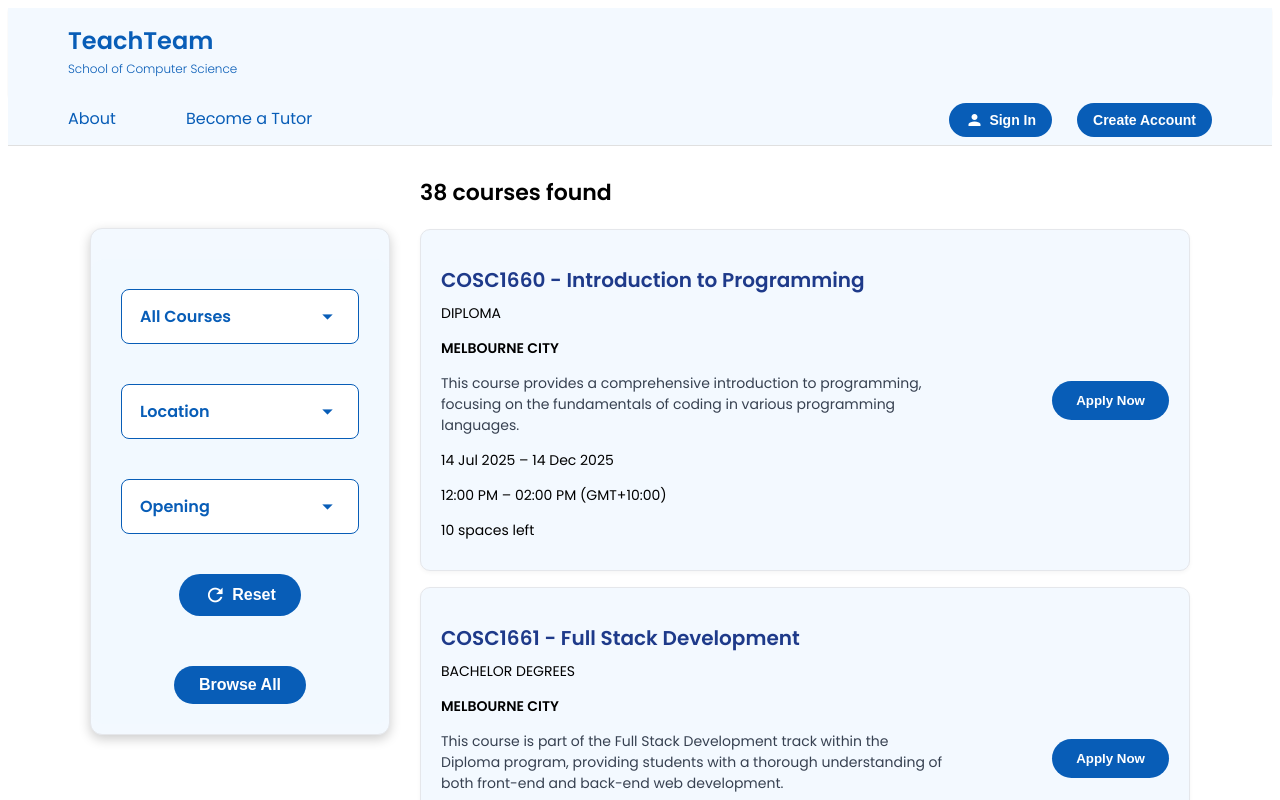
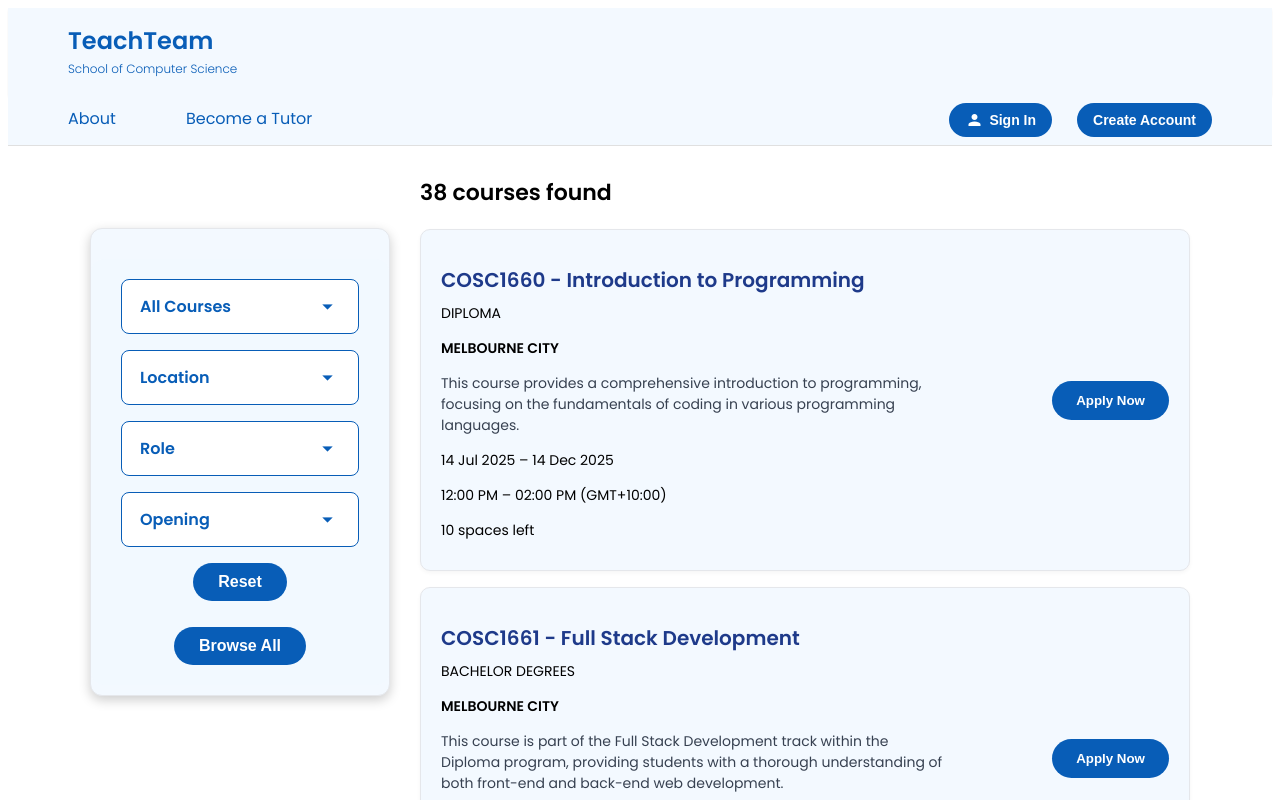
Before and after one commit to joviedev/TeachingTeam_Typescript, a React (Create React App) app: page /browse-all in a window 1280 px wide. Shown: the top 800 px of the page. Built offline with nearby package versions, Linux system fonts and the light colour scheme.

Commit message:
filter bar fixing + add role as requiremnet

```diff
--- a/src/FixedComponent/SearchFilterBar.tsx
+++ b/src/FixedComponent/SearchFilterBar.tsx
@@ -1,6 +1,6 @@
 import React from 'react';
+import { useNavigate } from 'react-router-dom';
 import CustomDropdown from './CustomDropdown';
-import { useNavigate } from 'react-router-dom';
 
 interface Option {
   value: string;
@@ -14,9 +14,12 @@ interface Props {
   setSelectedLocation: (value: string) => void;
   selectedOpening: string;
   setSelectedOpening: (value: string) => void;
+  selectedRole: string;
+  setSelectedRole: (value: string) => void;
   mode?: 'search' | 'reset';
   onSearch?: () => void;
   onReset?: () => void;
+  layout?: 'row' | 'column';
 }
 
 const courseOptions: Option[] = [
@@ -34,6 +37,12 @@ const locationOptions: Option[] = [
   { value: 'Online', label: 'Online' },
 ];
 
+const roleOptions: Option[] = [
+  { value: '', label: 'Role' },
+  { value: 'Tutor', label: 'Tutor' },
+  { value: 'Lab-Assistant', label: 'Lab-Assistant' },
+];
+
 const openingOptions: Option[] = [
   { value: '', label: 'Opening' },
   { value: 'Apply Now', label: 'Apply Now' },
@@ -49,20 +58,37 @@ const SearchFilterBar: React.FC<Props> = ({
   setSelectedLocation,
   selectedOpening,
   setSelectedOpening,
+  selectedRole,
+  setSelectedRole,
   onSearch,
+  onReset,
   mode,
-  onReset
+  layout = 'column', // ⭐ default = column for sidebar
 }) => {
-
   const navigate = useNavigate();
+  const isColumn = layout === 'column';
 
   return (
-    <div style={styles.searchBar}>
+    <div
+      style={{
+        ...styles.searchBar,
+        flexDirection: isColumn ? 'column' : 'row',
+        maxWidth: isColumn ? '350px' : '1100px',
+        gap: isColumn ? '16px' : '20px',
+        alignItems: 'center',
+        justifyContent: 'center',
+        flexWrap: 'wrap',
+      }}
+    >
+      {/* All Dropdowns + Search/Reset button together */}
       <div style={styles.selectWrapper}>
         <CustomDropdown value={selectedCourse} onChange={setSelectedCourse} options={courseOptions} />
       </div>
       <div style={styles.selectWrapper}>
         <CustomDropdown value={selectedLocation} onChange={setSelectedLocation} options={locationOptions} />
+      </div>
+      <div style={styles.selectWrapper}>
+        <CustomDropdown value={selectedRole} onChange={setSelectedRole} options={roleOptions} />
       </div>
       <div style={styles.selectWrapper}>
         <CustomDropdown value={selectedOpening} onChange={setSelectedOpening} options={openingOptions} />
@@ -81,7 +107,6 @@ const navigate = useNavigate();
             e.currentTarget.style.color = '#fff';
           }}
         >
-            <span className="material-icons" style={styles.icon}>refresh</span>
           Reset
         </button>
       ) : (
@@ -97,17 +122,18 @@ const navigate = useNavigate();
             e.currentTarget.style.color = '#fff';
           }}
         >
-            <span className="material-icons" style={styles.icon}>search</span>
           SEARCH
         </button>
       )}
 
+      {/* Browse All button always below */}
       <div style={styles.browseAllWrapper}>
         <button
           style={styles.searchButton}
           onClick={() => {
             setSelectedCourse('');
             setSelectedLocation('');
+            setSelectedRole('');
             setSelectedOpening('');
             navigate('/browse-all');
           }}
@@ -129,21 +155,18 @@ const navigate = useNavigate();
 
 export default SearchFilterBar;
 
-
 const styles: { [key: string]: React.CSSProperties } = {
   searchBar: {
     position: 'relative',
     zIndex: 2,
     display: 'flex',
-    gap: '40px',
+    flexWrap: 'wrap',
     alignItems: 'center',
     justifyContent: 'center',
     backgroundColor: 'rgba(243, 249, 255, 0.65)',
     borderRadius: '12px',
-    padding: '30px 30px 20px',
+    padding: '20px 30px',
     margin: '30px auto 10px',
-    maxWidth: '1100px',
-    flexWrap: 'wrap',
   },
   selectWrapper: {
     position: 'relative',
@@ -164,15 +187,11 @@ const styles: { [key: string]: React.CSSProperties } = {
     justifyContent: 'center',
     textAlign: 'center',
   },
-  icon: {
-    fontSize: 22,
-    color: 'inherit',
-  },
   browseAllWrapper: {
-    width: '100%',
     display: 'flex',
     justifyContent: 'center',
     marginTop: '10px',
+    width: 'auto',
+    alignItems: 'center',
   },
-
 };
--- a/src/Pages/BrowseAll.tsx
+++ b/src/Pages/BrowseAll.tsx
@@ -12,12 +12,14 @@ const BrowseAll: React.FC = () => {
 
   const [selectedCourse, setSelectedCourse] = useState(searchParams.get('course') || '');
   const [selectedLocation, setSelectedLocation] = useState(searchParams.get('location') || '');
+  const [selectedRole, setSelectedRole] = useState(searchParams.get('role') || '');
   const [selectedOpening, setSelectedOpening] = useState(searchParams.get('opening') || '');
 
   const filteredCourses = courses.filter((course) => {
     return (
       (selectedCourse === '' || course.courseType.toLowerCase() === selectedCourse.toLowerCase()) &&
       (selectedLocation === '' || course.location.toLowerCase() === selectedLocation.toLowerCase()) &&
+      (selectedRole === '' || course.role?.toLowerCase() === selectedRole.toLowerCase()) &&
       (selectedOpening === '' || course.opening.toLowerCase() === selectedOpening.toLowerCase())
     );
   });
@@ -80,14 +82,18 @@ const BrowseAll: React.FC = () => {
                   setSelectedCourse={setSelectedCourse}
                   selectedLocation={selectedLocation}
                   setSelectedLocation={setSelectedLocation}
+                  selectedRole={selectedRole}
+                  setSelectedRole={setSelectedRole}
                   selectedOpening={selectedOpening}
                   setSelectedOpening={setSelectedOpening}
                   mode="reset"
                   onReset={() => {
                     setSelectedCourse('');
                     setSelectedLocation('');
+                    setSelectedRole('');
                     setSelectedOpening('');
                   }}
+                  layout="column"
                 />
               </div>
             </div>
--- a/src/Pages/TutorDashboard.tsx
+++ b/src/Pages/TutorDashboard.tsx
@@ -8,6 +8,7 @@ import { useNavigate } from 'react-router-dom';
 const TutorDashboard: React.FC = () => {
   const [selectedCourse, setSelectedCourse] = useState('');
   const [selectedLocation, setSelectedLocation] = useState('');
+  const [selectedRole, setSelectedRole] = useState('');
   const [selectedOpening, setSelectedOpening] = useState('');
   const [currentSlide, setCurrentSlide] = useState(0);
 
@@ -23,12 +24,13 @@ const TutorDashboard: React.FC = () => {
     }
   };
 
-  // 🔍 Navigate to /browse-all with filters
+  // Navigate to /browse-all with filters
   const handleSearch = () => {
     const params = new URLSearchParams();
     if (selectedCourse) params.append('course', selectedCourse);
     if (selectedLocation) params.append('location', selectedLocation);
     if (selectedOpening) params.append('opening', selectedOpening);
+    if (selectedRole) params.append('role', selectedRole);
     navigate(`/browse-all?${params.toString()}`);
   };
 
@@ -82,7 +84,10 @@ const TutorDashboard: React.FC = () => {
           setSelectedLocation={setSelectedLocation}
           selectedOpening={selectedOpening}
           setSelectedOpening={setSelectedOpening}
+          selectedRole={selectedRole}
+          setSelectedRole={setSelectedRole}
           onSearch={handleSearch}
+          layout="row"
         />
       </div>
 
```
Lines whose indentation alone changed are shown as unchanged.
